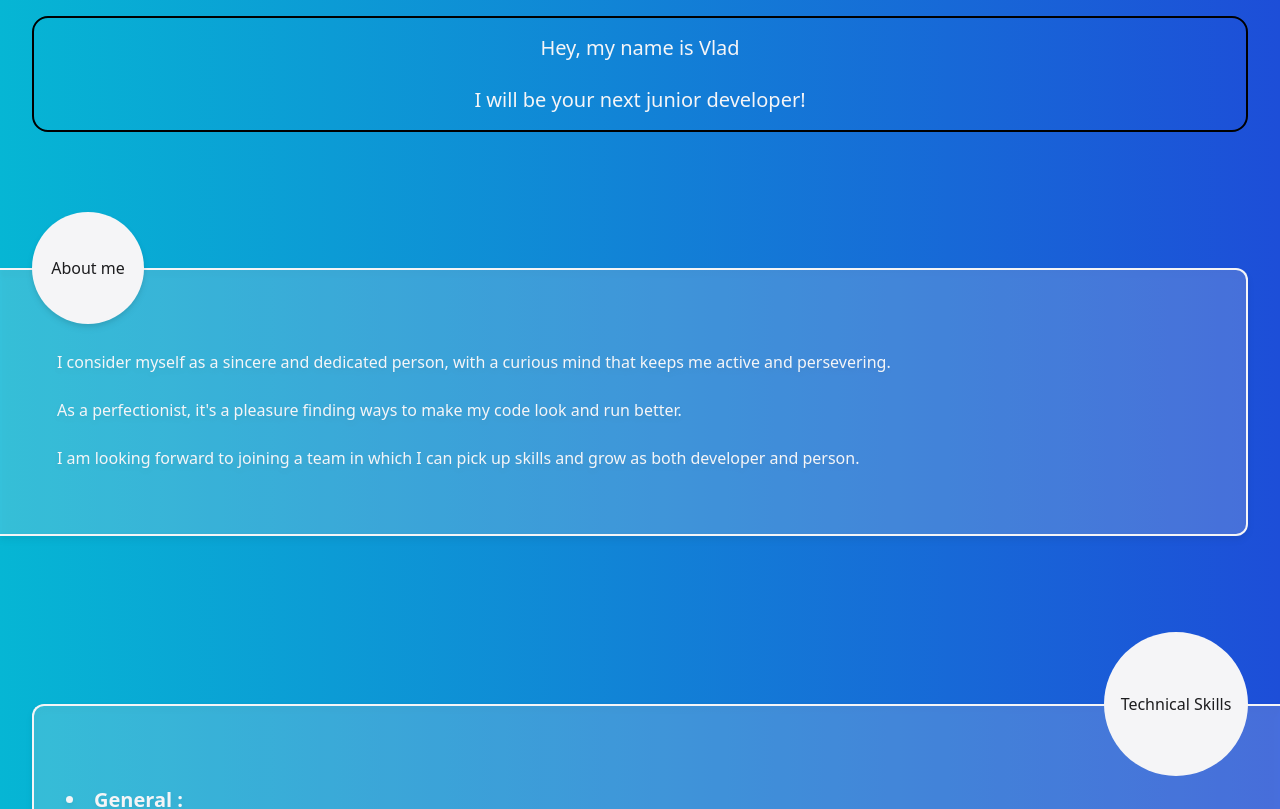
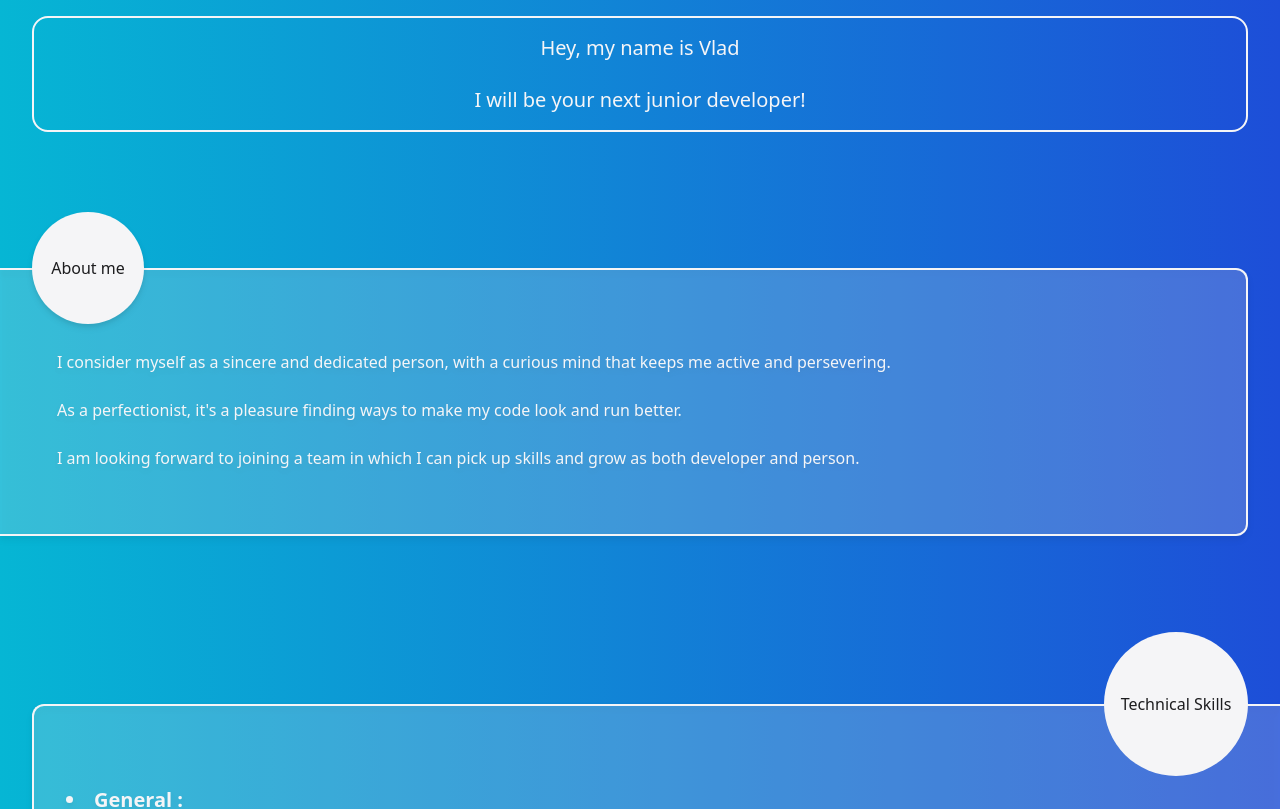
Before and after one commit to Anitas-Vlad/anitas-vlad-cv, a React (Create React App) app: page / in a window 1280 px wide. Shown: the top 809 px of the page. Built offline with nearby package versions, Linux system fonts and the light colour scheme.

Commit message:
changed the header border back to white

```diff
--- a/src/components/Header.tsx
+++ b/src/components/Header.tsx
@@ -6,7 +6,7 @@ import React from "react";
 
 function Header() {
   return (
-    <div className="border-2 border-black mx-8 rounded-2xl p-4">
+    <div className="border-2 border-light mx-8 rounded-2xl p-4">
       <h1 className="text-light text-center text-xl font-normal">
         Hey, my name is Vlad
       </h1>
```
